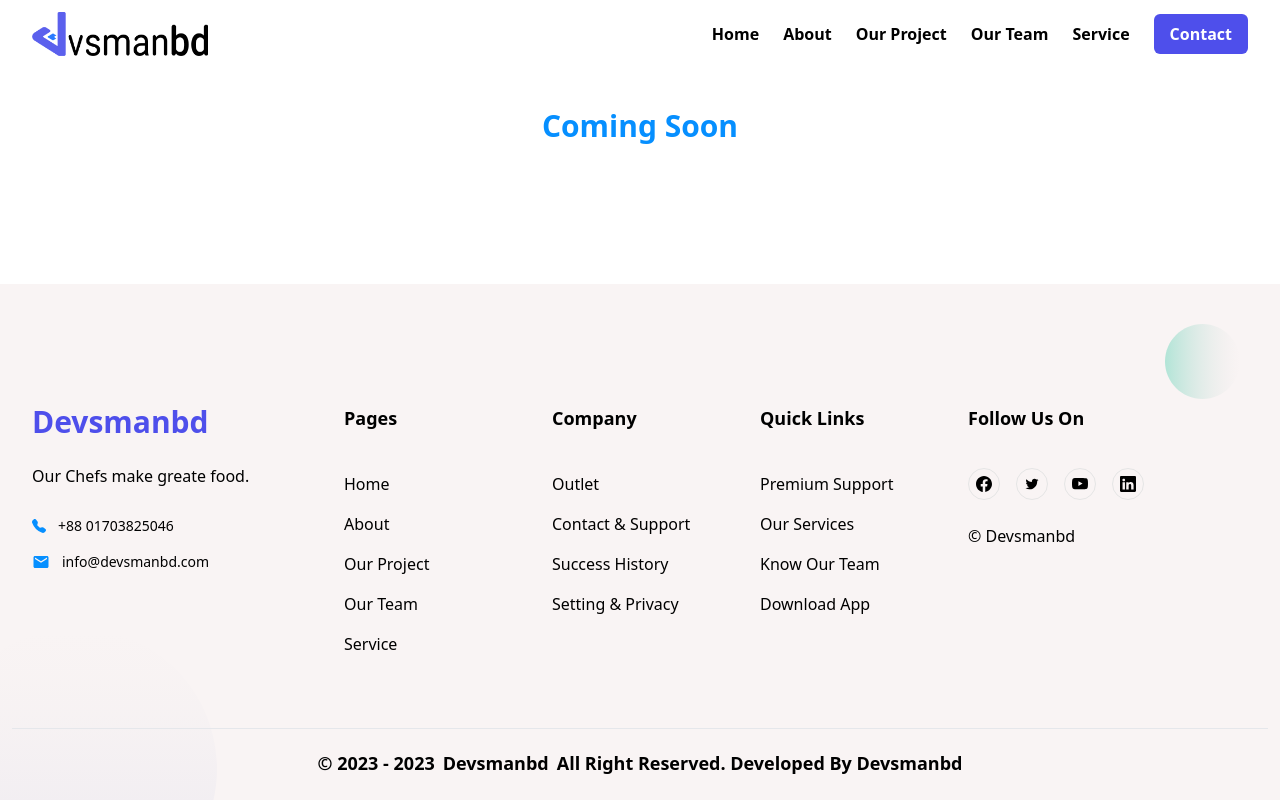
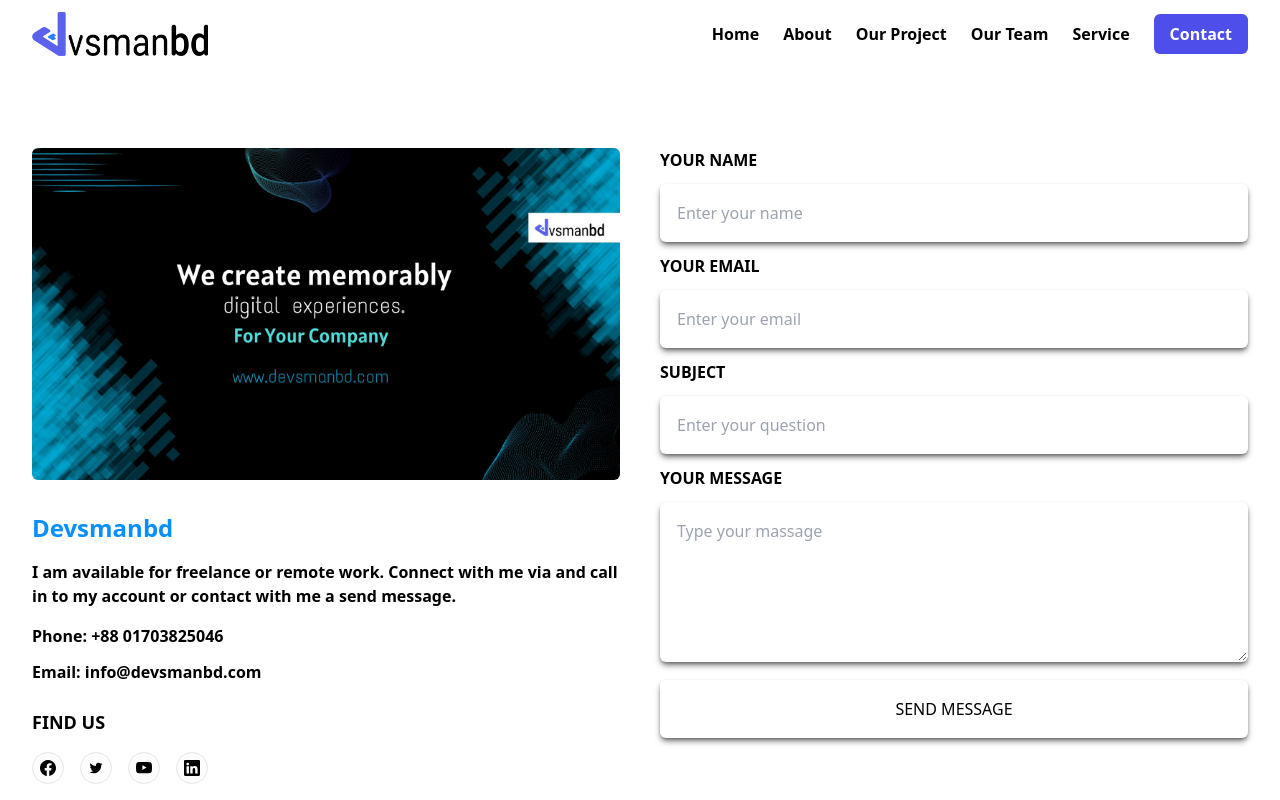
Before and after one commit to sranik28/DevsManbd, a Next.js app: page /contact in a window 1280 px wide. Shown: the top 800 px of the page. Built offline with nearby package versions, Linux system fonts and the light colour scheme.

Commit message:
contact page added

```diff
--- a/src/app/contact/page.jsx
+++ b/src/app/contact/page.jsx
@@ -1,9 +1,70 @@
-import React from 'react';
+import Link from 'next/link';
+import {  BsFacebook, BsYoutube, BsLinkedin } from "react-icons/bs";
+import {  AiOutlineTwitter } from "react-icons/ai";
+import contact from "../../../public/contact/contact.jpg"
+import Image from 'next/image';
 
 const ContactPage = () => {
     return (
-        <div>
-            <h2 className='flex justify-center mt-10 mb-10 text-3xl font-bold text-primary'>Coming Soon</h2>
+        <div className="container grid gap-10 mt-20 font-light md:grid-cols-2">
+            <div className=''>
+                {/* <Fade delay={50} direction="left"> */}
+                {/* <img className="w-full rounded-md" src={imge} alt="" /> */}
+                <Image className="w-full rounded-md" src={contact} alt="" />
+                <h1 className="text-2xl text-[#068fff] font-semibold mt-8">Devsmanbd</h1>
+                <p className="my-4 font-semibold ">I am available for freelance or remote work. Connect with me via and call in to my account or contact with me a send message.</p>
+                <p className="my-3 font-semibold ">Phone: +88 01703825046</p>
+                <p className="font-semibold ">Email: info@devsmanbd.com</p>
+                <div>
+                    <h1 className="mt-6 text-lg font-semibold ">FIND US</h1>
+                    {/* <div className="flex gap-4 mt-6"> */}
+                        <div className="flex items-center mt-4 ">
+                            <Link
+                                href="https://www.facebook.com/devsmanbd"
+                                className="text-dark hover:bg-primary hover:border-primary mr-3 flex h-8 w-8 items-center justify-center rounded-full border border-[#E5E5E5] hover:text-white sm:mr-4 lg:mr-3 xl:mr-4"
+                            >
+                                <BsFacebook />
+                            </Link>
+                            <Link
+                                href="#"
+                                className="text-dark hover:bg-primary hover:border-primary mr-3 flex h-8 w-8 items-center justify-center rounded-full border border-[#E5E5E5] hover:text-white sm:mr-4 lg:mr-3 xl:mr-4"
+                            >
+                                <AiOutlineTwitter />
+                            </Link>
+                            <Link
+                                href="#"
+                                className="text-dark hover:bg-primary hover:border-primary mr-3 flex h-8 w-8 items-center justify-center rounded-full border border-[#E5E5E5] hover:text-white sm:mr-4 lg:mr-3 xl:mr-4"
+                            >
+                                <BsYoutube />
+                            </Link>
+                            <Link
+                                href="#"
+                                className="text-dark hover:bg-primary hover:border-primary mr-3 flex h-8 w-8 items-center justify-center rounded-full border border-[#E5E5E5] hover:text-white sm:mr-4 lg:mr-3 xl:mr-4"
+                            >
+                                <BsLinkedin />
+                            </Link>
+                        </div>
+                        {/* <Link target="_blank" to="https://www.linkedin.com/in/tofael005/" className="text-3xl hover:bg-black/30 hover:text-[#FF024F] duration-300 p-6 shadow-md  shadow-[#131619] scale-90 hover:scale-105 ease-in rounded-md text-gray-300"><FiLinkedin /></Link> */}
+                        {/* <Link className="text-3xl hover:bg-black/30 hover:text-[#FF024F] duration-300 p-6 shadow-md  shadow-[#131619] scale-90 hover:scale-105 ease-in rounded-md text-gray-300"><FaInstagram /></Link> */}
+                    {/* </div> */}
+                </div>
+                {/* </Fade> */}
+            </div>
+            {/* <Fade delay={50} direction="right"> */}
+            <div className="">
+                <form  >
+                    <label className='font-semibold' htmlFor="">YOUR NAME</label> <br />
+                    <input className='w-full p-4 my-3 bg-transparent border rounded-md shadow-md outline-none shadow-black/50 border-white/10 placeholder:font-normal' type="text" name='user_name' placeholder='Enter your name' /><br />
+                    <label className='font-semibold' htmlFor="">YOUR EMAIL</label> <br />
+                    <input className="w-full p-4 my-3 bg-transparent border rounded-md shadow-md outline-none placeholder:font-normal border-white/10 shadow-black/50" type="email" name="user_email" id="" placeholder='Enter your email' /><br />
+                    <label className='font-semibold' htmlFor="">SUBJECT</label><br />
+                    <input className="w-full p-4 my-3 bg-transparent border rounded-md shadow-md outline-none placeholder:font-normal border-white/10 shadow-black/50" type="text" name='user_subject' placeholder='Enter your question' /><br />
+                    <label className='font-semibold' htmlFor="">YOUR MESSAGE</label><br />
+                    <textarea className="w-full h-40 p-4 my-3 bg-transparent border rounded-md shadow-md outline-none placeholder:font-normal border-white/10 shadow-black/50" name="message"  placeholder='Type your massage'></textarea>
+                    <input className="w-full font-normal cursor-pointer shadow-md shadow-black/50 p-4 rounded-md border border-white/20 hover:text-[#4e4feb] hover:font-bold duration-300" type="submit" value="SEND MESSAGE" />
+                </form>
+            </div>
+            {/* </Fade> */}
         </div>
     );
 };
--- a/src/components/shared/Footer.jsx
+++ b/src/components/shared/Footer.jsx
@@ -171,7 +171,7 @@
                 <h4 className="text-lg font-semibold text-dark mb-9">Follow Us On</h4>
                 <div className="flex items-center mb-6">
                   <Link
-                    href="#"
+                    href="https://www.facebook.com/devsmanbd"
                     className="text-dark hover:bg-primary hover:border-primary mr-3 flex h-8 w-8 items-center justify-center rounded-full border border-[#E5E5E5] hover:text-white sm:mr-4 lg:mr-3 xl:mr-4"
                   >
                     <BsFacebook/>
```
Also changed, not shown: public/contact/contact.jpg (added).
